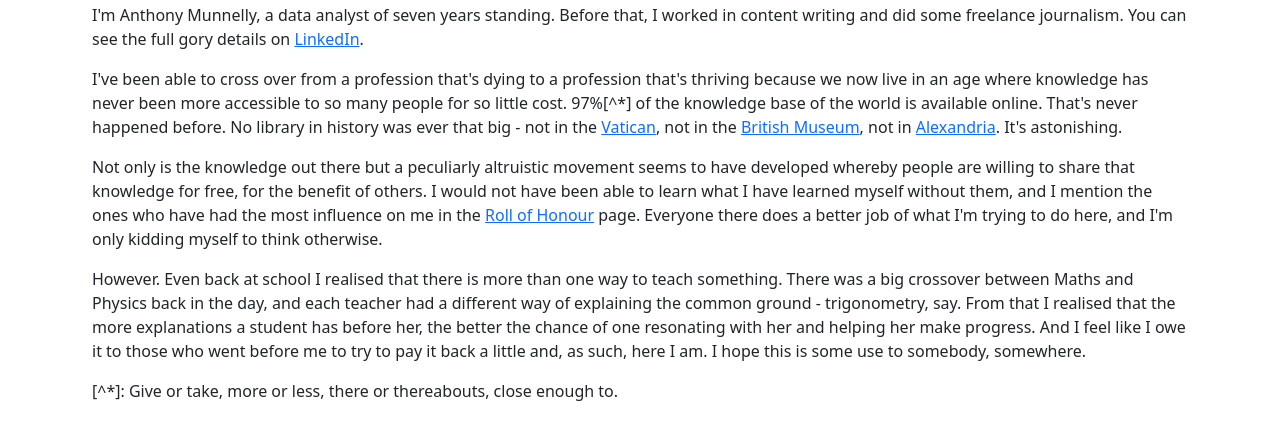
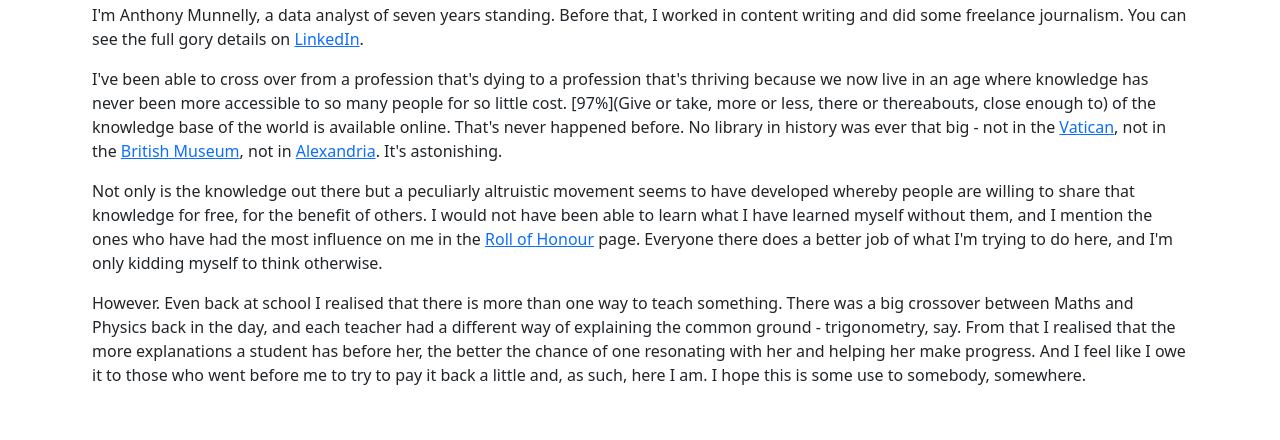
Before and after one commit to amunnelly/portfolio, an Eleventy site: page src/about.md in a window 1280 px wide. Shown: the part 176-616 px from the top of the page. Built offline with nearby package versions, Linux system fonts and the light colour scheme; Eleventy itself is replaced by a stand-in of ours; files that its build step writes are made by us from their sources; what eleventy-plugin-youtube-embed, markdown-it-attrs, shelljs would draw is missing.

Commit message:
swapped footnote for hovertext in about page

```diff
--- a/src/about.md
+++ b/src/about.md
@@ -4,10 +4,8 @@ layout: blurb.njk
 ---
 I'm Anthony Munnelly, a data analyst of seven years standing. Before that, I worked in content writing and did some freelance journalism. You can see the full gory details on [LinkedIn](https://www.linkedin.com/in/anthonymunnelly/).
 
-I've been able to cross over from a profession that's dying to a profession that's thriving because we now live in an age where knowledge has never been more accessible to so many people for so little cost. 97%[^*] of the knowledge base of the world is available online. That's never happened before. No library in history was ever that big - not in the [Vatican](https://www.vaticanlibrary.va/en/home.php), not in the [British Museum](https://www.britishmuseum.org/), not in [Alexandria](https://en.wikipedia.org/wiki/Library_of_Alexandria). It's astonishing.
+I've been able to cross over from a profession that's dying to a profession that's thriving because we now live in an age where knowledge has never been more accessible to so many people for so little cost. [97%](Give or take, more or less, there or thereabouts, close enough to) of the knowledge base of the world is available online. That's never happened before. No library in history was ever that big - not in the [Vatican](https://www.vaticanlibrary.va/en/home.php), not in the [British Museum](https://www.britishmuseum.org/), not in [Alexandria](https://en.wikipedia.org/wiki/Library_of_Alexandria). It's astonishing.
 
 Not only is the knowledge out there but a peculiarly altruistic movement seems to have developed whereby people are willing to share that knowledge for free, for the benefit of others. I would not have been able to learn what I have learned myself without them, and I mention the ones who have had the most influence on me in the [Roll of Honour]({{ "../roll" | url }}) page. Everyone there does a better job of what I'm trying to do here, and I'm only kidding myself to think otherwise.
 
 However. Even back at school I realised that there is more than one way to teach something. There was a big crossover between Maths and Physics back in the day, and each teacher had a different way of explaining the common ground - trigonometry, say. From that I realised that the more explanations a student has before her, the better the chance of one resonating with her and helping her make progress. And I feel like I owe it to those who went before me to try to pay it back a little and, as such, here I am. I hope this is some use to somebody, somewhere.
-
-[^*]: Give or take, more or less, there or thereabouts, close enough to.
```
